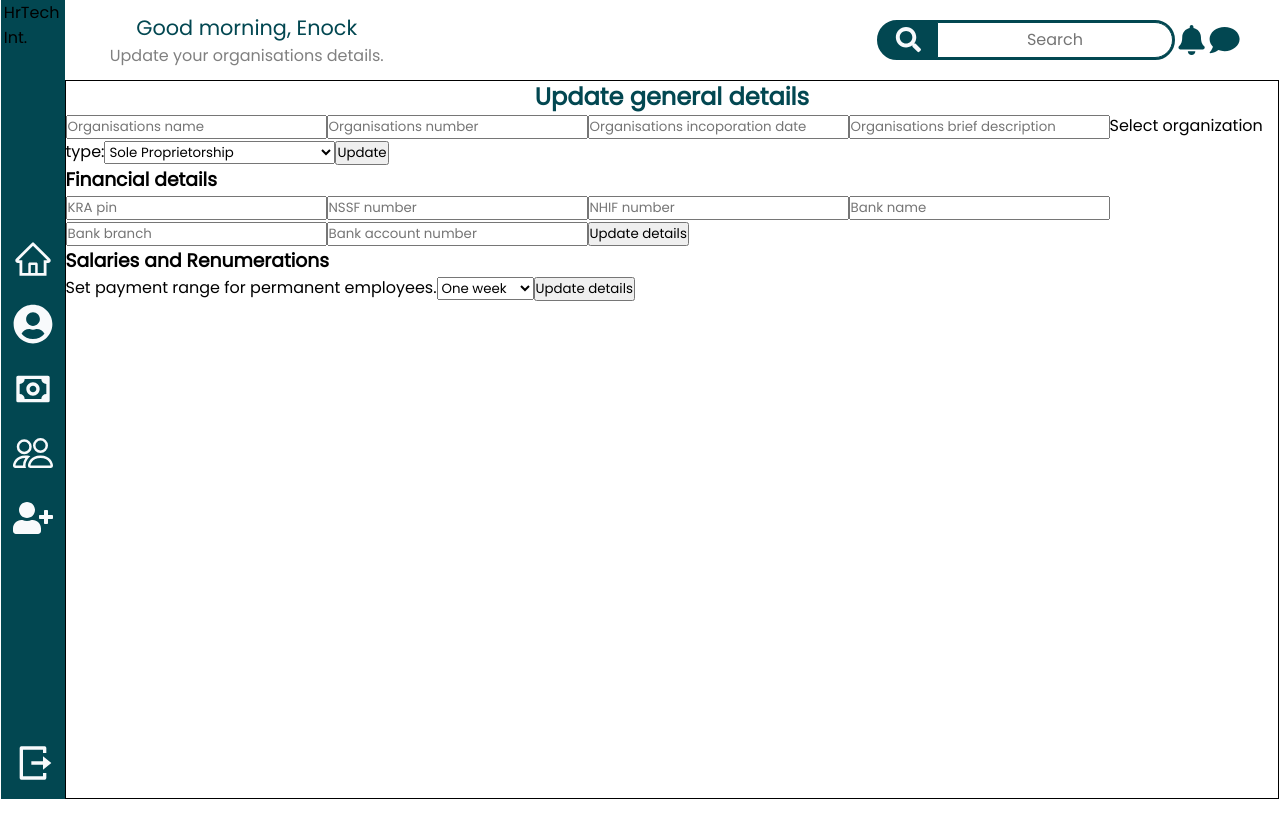
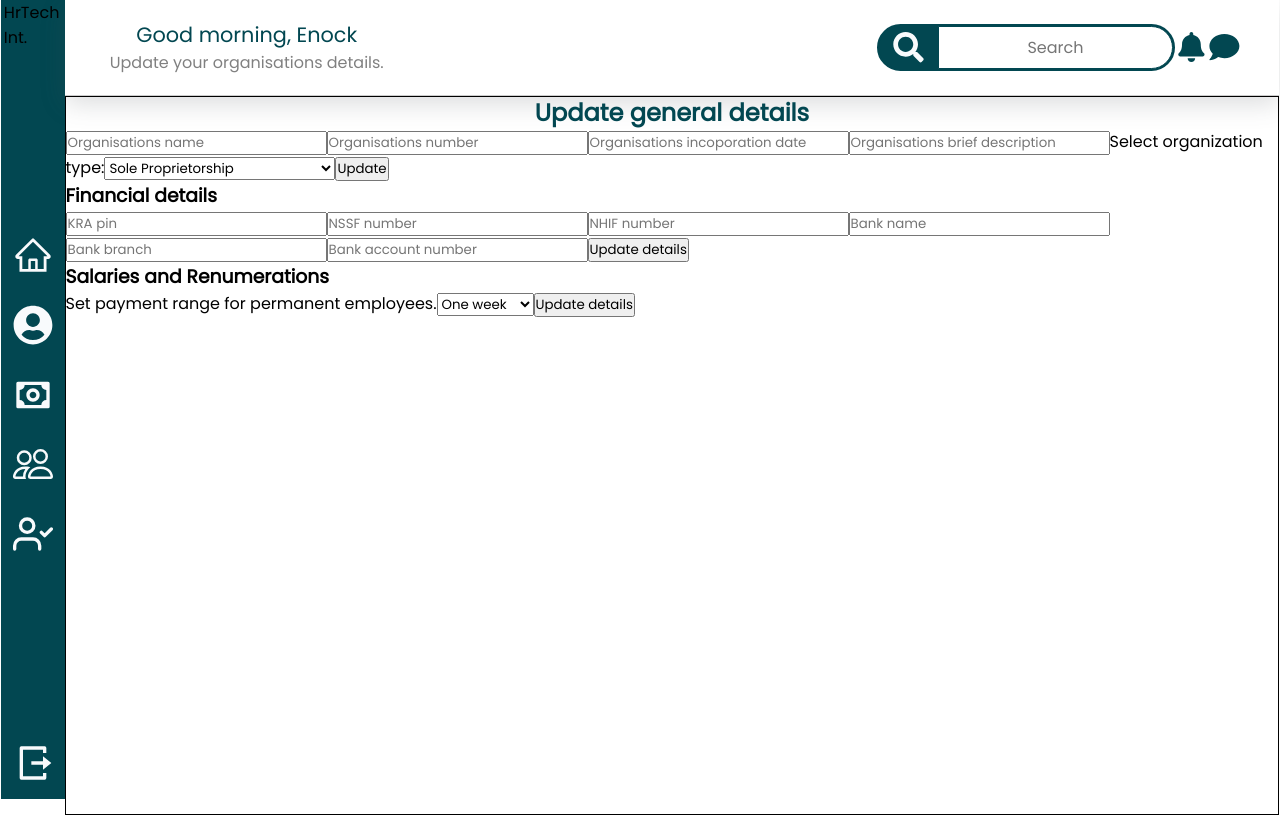
Before and after one commit to david-commit/hrm, a React (Create React App) app: page /client/profile in a window 1280 px wide. Built offline with nearby package versions, Linux system fonts and the light colour scheme.

Commit message:
Added tooltip to client navbar

```diff
--- a/src/Pages/client/home/home.css
+++ b/src/Pages/client/home/home.css
@@ -8,12 +8,14 @@
 }
 
 #client-home-header {
-  height: 10%;
+  height: 12%;
   width: 100%;
   display: flex;
   flex-direction: row;
   align-items: center;
   justify-content: space-between;
+  border-bottom: 1px solid #ccc;
+  box-shadow: rgba(79, 86, 89, 0.2) 0px 8px 24px 0px;
 }
 
 #client-home-header > div {
--- a/src/Pages/client/navbar/navbar.js
+++ b/src/Pages/client/navbar/navbar.js
@@ -1,36 +1,51 @@
-import { Link } from "react-router-dom";
-import "./navbar.css";
-import { RiLogoutBoxRLine } from "react-icons/ri";
-import { BiMoney } from "react-icons/bi";
-import { BsPeople } from "react-icons/bs";
-import { FaUserPlus } from "react-icons/fa";
-import { AiOutlineHome } from "react-icons/ai";
-import { FaUserCircle } from "react-icons/fa";
+import { Link } from 'react-router-dom';
+import './navbar.css';
+import { RiLogoutBoxRLine } from 'react-icons/ri';
+import { BiMoney } from 'react-icons/bi';
+import { BsPeople } from 'react-icons/bs';
+import { FaUserPlus } from 'react-icons/fa';
+import { AiOutlineHome } from 'react-icons/ai';
+import { FaUserCircle } from 'react-icons/fa';
+import { FiUserCheck } from 'react-icons/fi';
 
 export default function ClientBar() {
   return (
-    <aside id="client-nav-bar">
-      <span id="client-bar-head">HrTech Int.</span>
-      <span id="client-bar-info">
-        <Link to="/client/home">
+    <aside id='client-nav-bar'>
+      <span id='client-bar-head'>HrTech Int.</span>
+      <span id='client-bar-info'>
+        <Link to='/client/home' class='tooltip' id='employee-menu'>
+          {' '}
           <AiOutlineHome />
+          <span class='tooltiptext'>Home</span>
         </Link>
-        <Link to="/client/profile">
+        <Link to='/client/profile' class='tooltip' id='employee-menu'>
+          {' '}
           <FaUserCircle />
+          <span class='tooltiptext'>Profile</span>
         </Link>
-        <Link to="/client/money">
+        <Link to='/client/money' class='tooltip' id='employee-menu'>
+          {' '}
           <BiMoney />
+          <span class='tooltiptext'>Money</span>
         </Link>
-        <Link to="/client/employee">
+        <Link to='/client/employee' class='tooltip' id='employee-menu'>
+          {' '}
           <BsPeople />
+          <span class='tooltiptext'>Employee</span>
         </Link>
-        <Link to="/client/signup">
+        <Link to='/client/approvals' class='tooltip' id='employee-menu'>
+          {' '}
+          <FiUserCheck />
+          <span class='tooltiptext'>Approlals</span>
+        </Link>
+
+        {/* <Link to='/client/signup'>
           <FaUserPlus />
-        </Link>
+        </Link> */}
       </span>
 
-      <span id="client-bar-foot">
-        <Link to="/">
+      <span id='client-bar-foot'>
+        <Link to='/'>
           <RiLogoutBoxRLine />
         </Link>
       </span>
```
